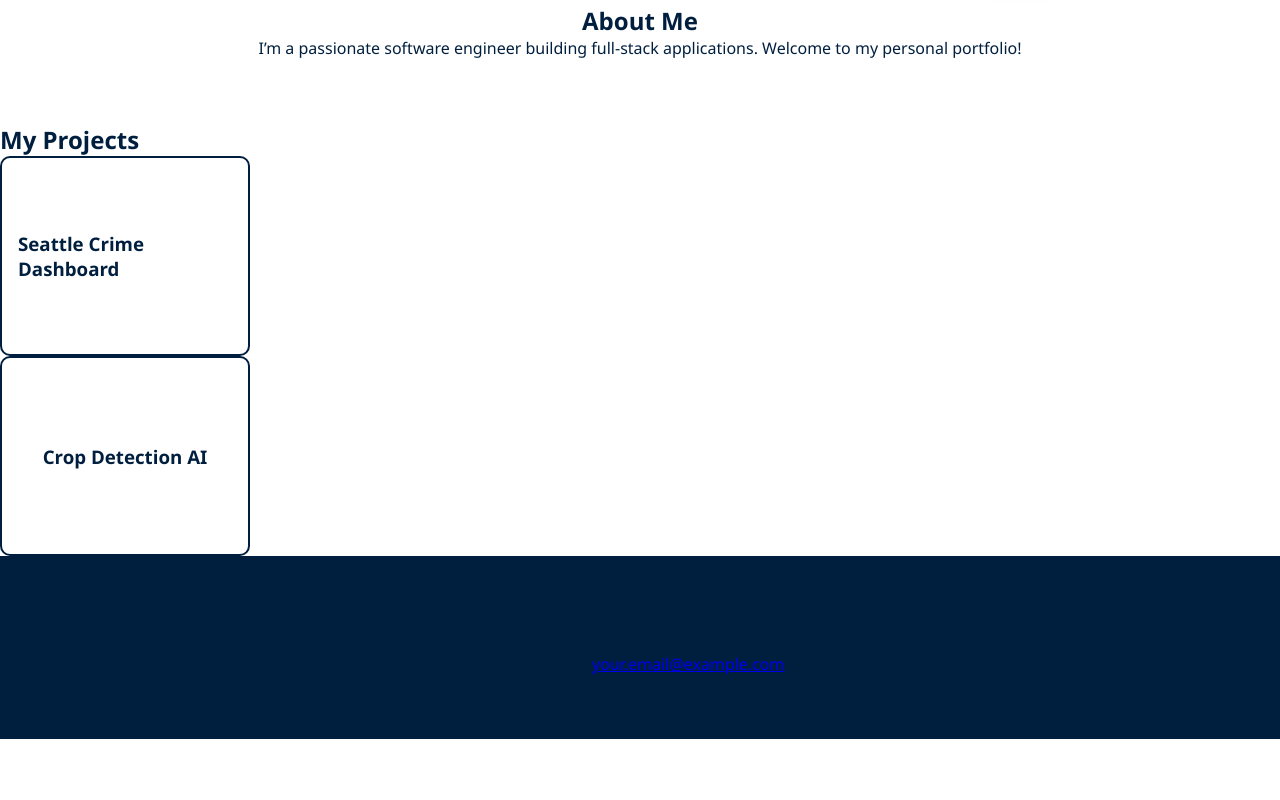
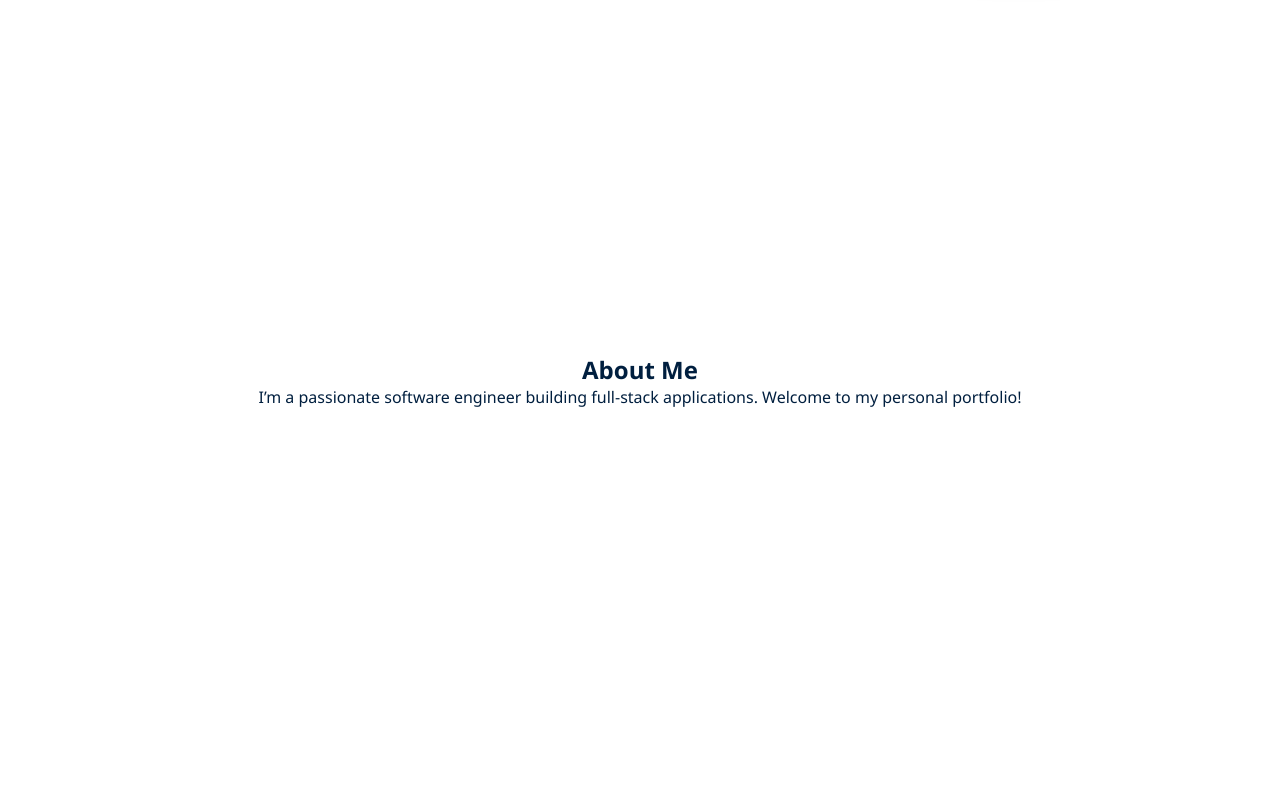
Before and after one commit to k3nnynguy3n/PersonalWebsite, a React (Create React App) app: page / in a window 1280 px wide. Shown: the part 860-1660 px from the top of the page. Before the commit the page ends 1599 px from the top, so only its background shows below. Built offline with nearby package versions, Linux system fonts and the light colour scheme.

Commit message:
Update for dynamic sizing across different devices

```diff
--- a/src/components/About.css
+++ b/src/components/About.css
@@ -1,14 +1,9 @@
-.about {
-    display: flex;
-    flex-direction: column;
-    align-items: center;
-    padding: 4rem 2rem;
-    gap: 1rem;
-    background-color: var(--cream);
-    text-align: center;
-  }
-
-  .about img {
-    width: 200px;
-    border-radius: 50%;
-  }
+.section {
+  min-height: 100vh;
+  padding-top: 80px;
+  display: flex;
+  flex-direction: column;
+  justify-content: center;
+  align-items: center;
+  text-align: center;
+}
--- a/src/components/About.jsx
+++ b/src/components/About.jsx
@@ -2,11 +2,9 @@ import './About.css';
 
 export default function About() {
   return (
-    <section id="about" className="about">
-      <div>
-        <h2>About Me</h2>
-        <p>I’m a passionate software engineer building full-stack applications. Welcome to my personal portfolio!</p>
-      </div>
+    <section id="about" className="section">
+      <h2>About Me</h2>
+      <p>I’m a passionate software engineer building full-stack applications. Welcome to my personal portfolio!</p>
     </section>
   );
 }
--- a/src/components/Contact.css
+++ b/src/components/Contact.css
@@ -1,6 +1,9 @@
-.contact {
-    padding: 4rem 2rem;
-    background-color: var(--navy);
-    color: var(--cream);
-    text-align: center;
-  }
+.section {
+  min-height: 100vh;
+  padding-top: 80px;
+  display: flex;
+  flex-direction: column;
+  justify-content: center;
+  align-items: center;
+  text-align: center;
+}
--- a/src/components/Contact.jsx
+++ b/src/components/Contact.jsx
@@ -2,7 +2,7 @@ import './Contact.css';
 
 export default function Contact() {
   return (
-    <section id="contact" className="contact">
+    <section id="contact" className="section">
       <h2>Contact Me</h2>
       <p>Email me at: <a href="mailto:your.email@example.com">your.email@example.com</a></p>
     </section>
--- a/src/components/Projects.css
+++ b/src/components/Projects.css
@@ -0,0 +1,17 @@
+.section {
+    min-height: 100vh;
+    padding-top: 80px;
+    display: flex;
+    flex-direction: column;
+    justify-content: center;
+    align-items: center;
+    text-align: center;
+  }
+
+  .cards {
+    display: flex;
+    flex-wrap: wrap;
+    justify-content: center;
+    gap: 2rem;
+    margin-top: 2rem;
+  }
--- a/src/components/Projects.jsx
+++ b/src/components/Projects.jsx
@@ -1,18 +1,18 @@
+import './Projects.css';
 import ProjectCard from './ProjectCard';
-import './Projects.css';
 
 export default function Projects() {
   const projects = [
-    { title: "Seattle Crime Dashboard", summary: "An interactive map displaying real-time crime data in Seattle.", link: "#" },
-    { title: "Crop Detection AI", summary: "YOLOv8 + GPT for aerial crop analysis and yield forecasting.", link: "#" },
+    { title: "Seattle Crime Dashboard", summary: "Interactive map of Seattle crime data.", link: "#" },
+    { title: "Crop Detection AI", summary: "Aerial crop analysis with AI.", link: "#" }
   ];
 
   return (
-    <section id="projects" className="projects">
+    <section id="projects" className="section">
       <h2>My Projects</h2>
       <div className="cards">
-        {projects.map((project, i) => (
-          <ProjectCard key={i} {...project} />
+        {projects.map((p, i) => (
+          <ProjectCard key={i} {...p} />
         ))}
       </div>
     </section>
```
Also changed, not shown: src/components/ProjectCard.css (indentation only).
